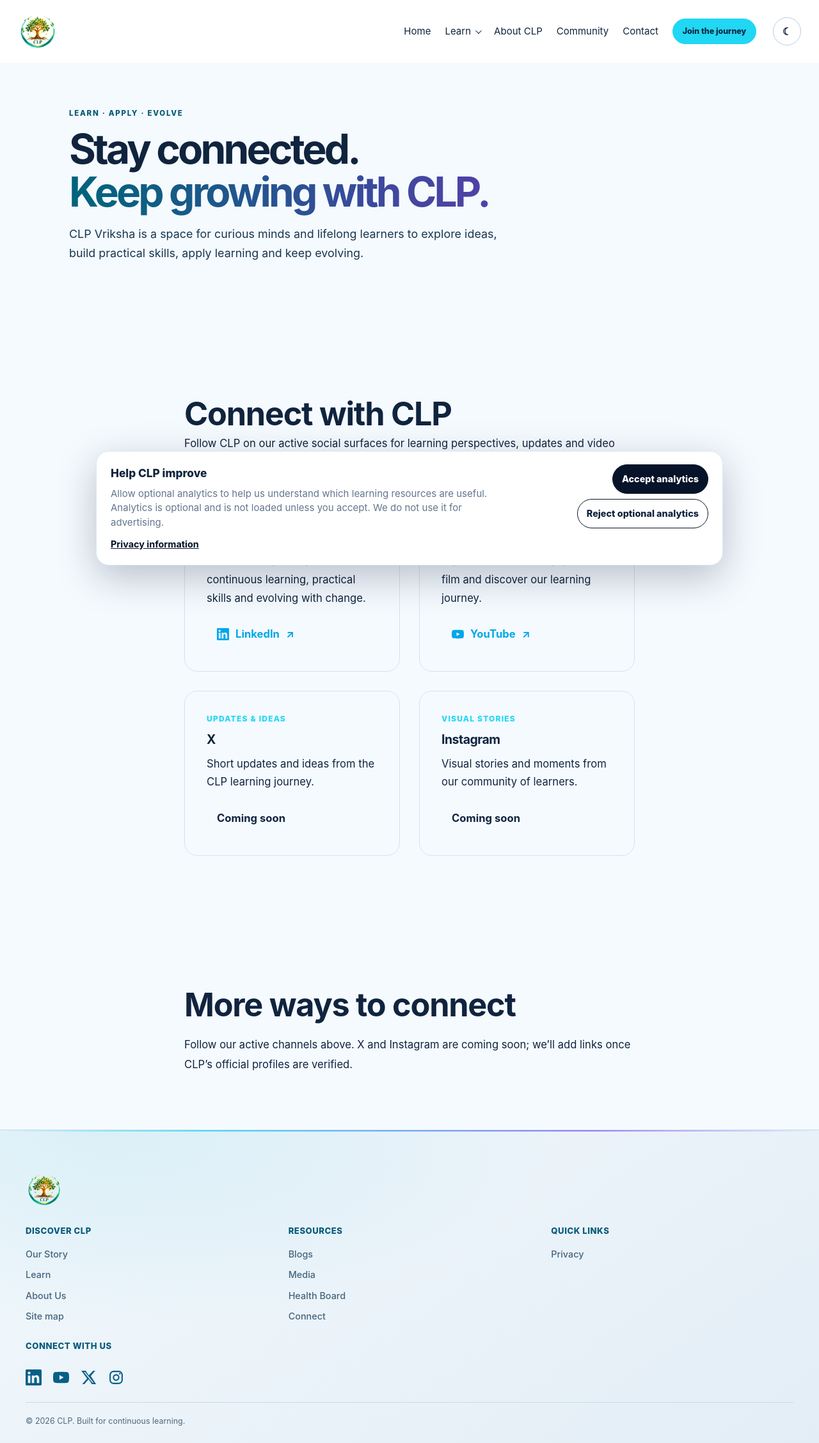
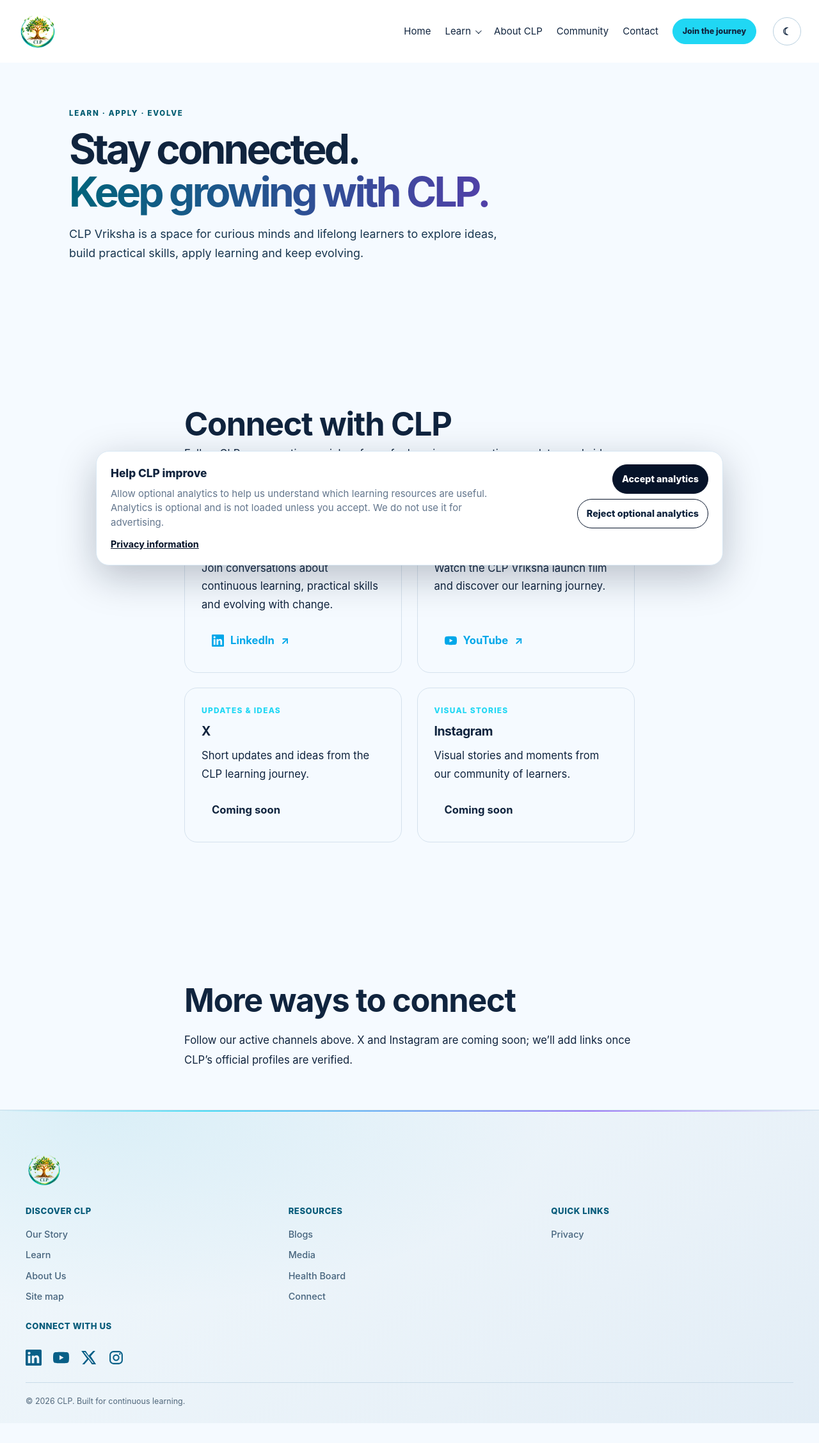
Before and after one commit to sanjeevkshu/clp, a Jekyll site: the page built from connect.md, in a window 1280 px wide. Shown: the whole page at 64% size. Built offline with Jekyll 4.4.1, drawn with Linux system fonts in a browser that asks for light colours; after the commit the page ends 2225 px from its top, so only the background shows below that.

Commit message:
fix(connect): tighten vertical spacing across breakpoints

```diff
--- a/assets/css/responsive-polish.css
+++ b/assets/css/responsive-polish.css
@@ -833,3 +833,63 @@
     grid-column: 1 / -1 !important;
   }
 }
+
+
+/* Connect page spacing pass: tighten inherited section rhythm and make the
+   vertical cadence fluid at mobile, tablet, landscape, and desktop widths. */
+.connect-page.section {
+  padding-block: clamp(28px, 3.6vw, 48px) !important;
+}
+.connect-page .connect-intro {
+  margin-bottom: clamp(18px, 2.2vw, 26px) !important;
+}
+.connect-page .connect-social-grid {
+  gap: clamp(14px, 1.8vw, 24px) !important;
+}
+.connect-page .connect-social-card {
+  padding: clamp(18px, 2.2vw, 26px) !important;
+}
+.connect-more {
+  margin-top: clamp(18px, 2.6vw, 32px) !important;
+  padding-top: clamp(20px, 2.8vw, 36px) !important;
+  padding-bottom: clamp(28px, 3.6vw, 48px) !important;
+}
+@media (max-width: 900px) {
+  .connect-page.section {
+    padding-block: 28px !important;
+  }
+  .connect-page .connect-social-card {
+    padding: 20px !important;
+  }
+  .connect-more {
+    margin-top: 18px !important;
+    padding-top: 20px !important;
+  }
+}
+@media (max-width: 640px) {
+  .connect-page.section {
+    padding-block: 22px !important;
+  }
+  .connect-page .connect-intro {
+    margin-bottom: 16px !important;
+  }
+  .connect-page .connect-social-grid {
+    gap: 12px !important;
+  }
+  .connect-page .connect-social-card {
+    padding: 18px !important;
+  }
+  .connect-more {
+    margin-top: 14px !important;
+    padding-top: 16px !important;
+    padding-bottom: 28px !important;
+  }
+}
+@media (max-width: 380px) {
+  .connect-page .connect-social-card {
+    padding: 16px !important;
+  }
+  .connect-page .connect-social-card-content {
+    gap: 9px !important;
+  }
+}
```
